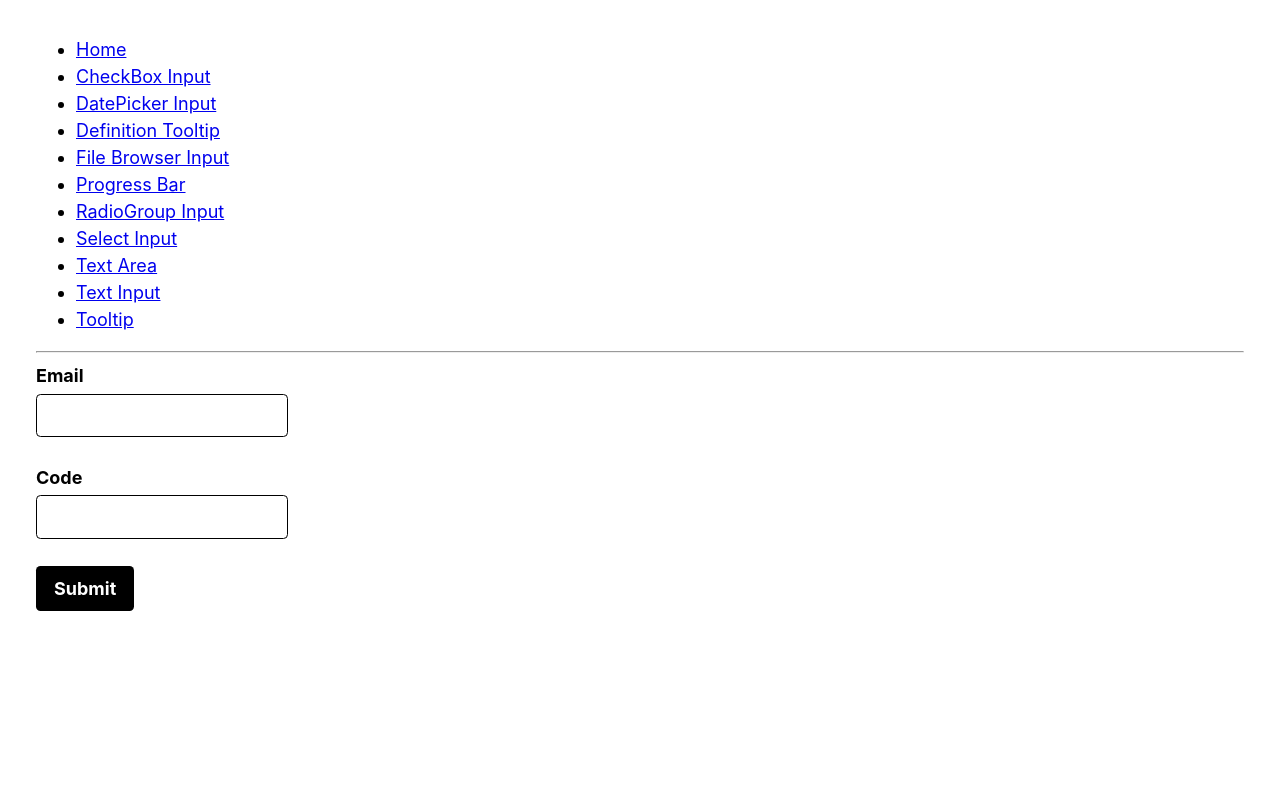
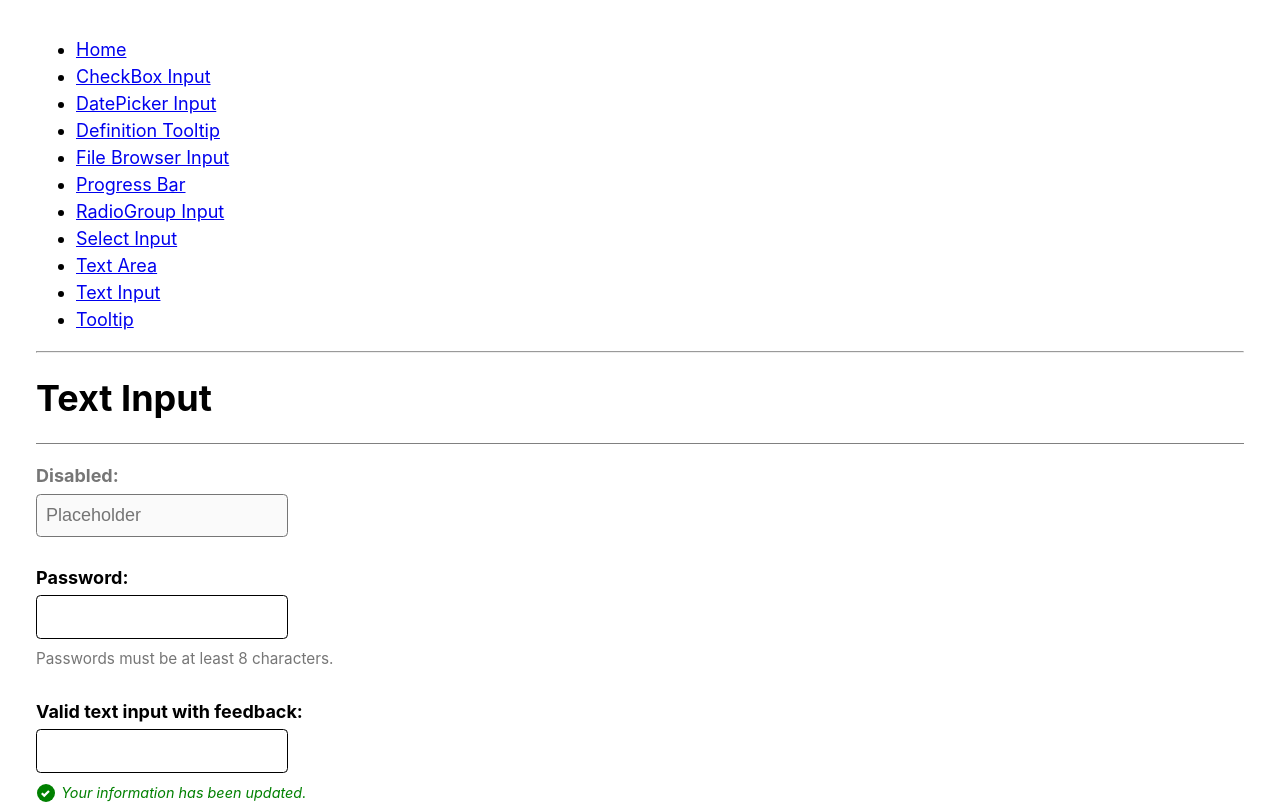
Before and after one commit to membean/react-uikit, a React (Create React App) app: page /components/text-input in a window 1280 px wide. Shown: the top 804 px of the page. Built offline with nearby package versions, Linux system fonts and the light colour scheme.

Commit message:
Added feedback text in textInput in span to make it more accessible

```diff
--- a/package.json
+++ b/package.json
@@ -60,8 +60,5 @@
       "last 1 firefox version",
       "last 1 safari version"
     ]
-  },
-  "dependencies": {
-    "formik": "^2.4.6"
   }
 }
--- a/src/components/FormikForm.js
+++ /dev/null
@@ -1,106 +0,0 @@
-import React, { useState } from "react";
-import { Formik, Form } from "formik";
-import TextInput from "../lib/components/TextInput/TextInput.js";
-
-// Simple validation logic
-const validateFields = (values) => {
-  const errors = {};
-  if (!values.email) {
-    errors.email = "Email is required";
-  } else if (!/^[\w-.]+@([\w-]+\.)+[\w-]{2,4}$/.test(values.email)) {
-    errors.email = "Invalid email format";
-  }
-
-  if (!values.code) {
-    errors.code = "Code is required";
-  }
-
-  return errors;
-};
-
-const FormikForm = () => {
-  const [httpState, setHttpState] = useState({ loading: false });
-
-  const defaultValues = {
-    email: "",
-    code: "",
-  };
-
-
-  return (
-    <Formik
-      initialValues={defaultValues}
-      validate={validateFields}
-      validateOnBlur={true}
-      validateOnChange={false}
-      onSubmit={(values) => {
-        setHttpState({ loading: true });
-        console.log("Submitting:", values);
-
-        setTimeout(() => {
-          setHttpState({ loading: false });
-          alert("Form submitted successfully");
-        }, 1000);
-      }}
-    >
-      {(formik) => {
-        const {
-          values,
-          errors,
-          touched,
-          handleChange,
-          handleBlur,
-          isValid,
-          dirty,
-          isSubmitting,
-        } = formik;
-
-        return (
-          <Form>
-            <div className="control-with-help">
-              <TextInput
-                id="email"
-                label="Email"
-                name="email"
-                value={values.email}
-                onBlur={handleBlur}
-                onChange={handleChange}
-                isValid={touched.email && !errors.email}
-                feedbackText={touched.email && errors.email}
-                autoComplete="email"
-                required
-              />
-            </div>
-
-            <div className="control-with-help">
-              <TextInput
-                id="code"
-                label="Code"
-                name="code"
-                value={values.code}
-                onBlur={handleBlur}
-                onChange={handleChange}
-                isValid={touched.code && !errors.code}
-                feedbackText={touched.code && errors.code}
-                required
-              />
-            </div>
-
-            <div className="centered-controls">
-              <button
-                type="submit"
-                className="btn btn-call-to-action btn-blue btn-icon-right"
-                disabled={!dirty || !isValid || isSubmitting}
-                aria-disabled={!dirty || !isValid || isSubmitting}
-              >
-                {httpState.loading ? "Submitting..." : "Submit"}
-              </button>
-            </div>
-          </Form>
-        );
-      }}
-    </Formik>
-  );
-};
-
-export default FormikForm;
--- a/src/pages/TextInputPage.js
+++ b/src/pages/TextInputPage.js
@@ -1,12 +1,11 @@
 import React from "react";
 import TextInput from "../lib/components/TextInput/TextInput.js";
 import StandaloneTextInput from "../components/StandaloneTextInput.js";
-import FormikForm from "../components/FormikForm.js";
 
 const TextInputPage = () => {
   return (
     <div>
-      {/* <h1>Text Input</h1>
+      <h1>Text Input</h1>
       <div className="section">
         <TextInput
           disabled
@@ -61,8 +60,7 @@ const TextInputPage = () => {
           name="inlineInput2"
         />
       </div>
-      <StandaloneTextInput /> */}
-      <FormikForm />
+      <StandaloneTextInput />
     </div>
   );
 };
```
Also changed, not shown: 1 other file (tests, documents, lock files or other folders).
